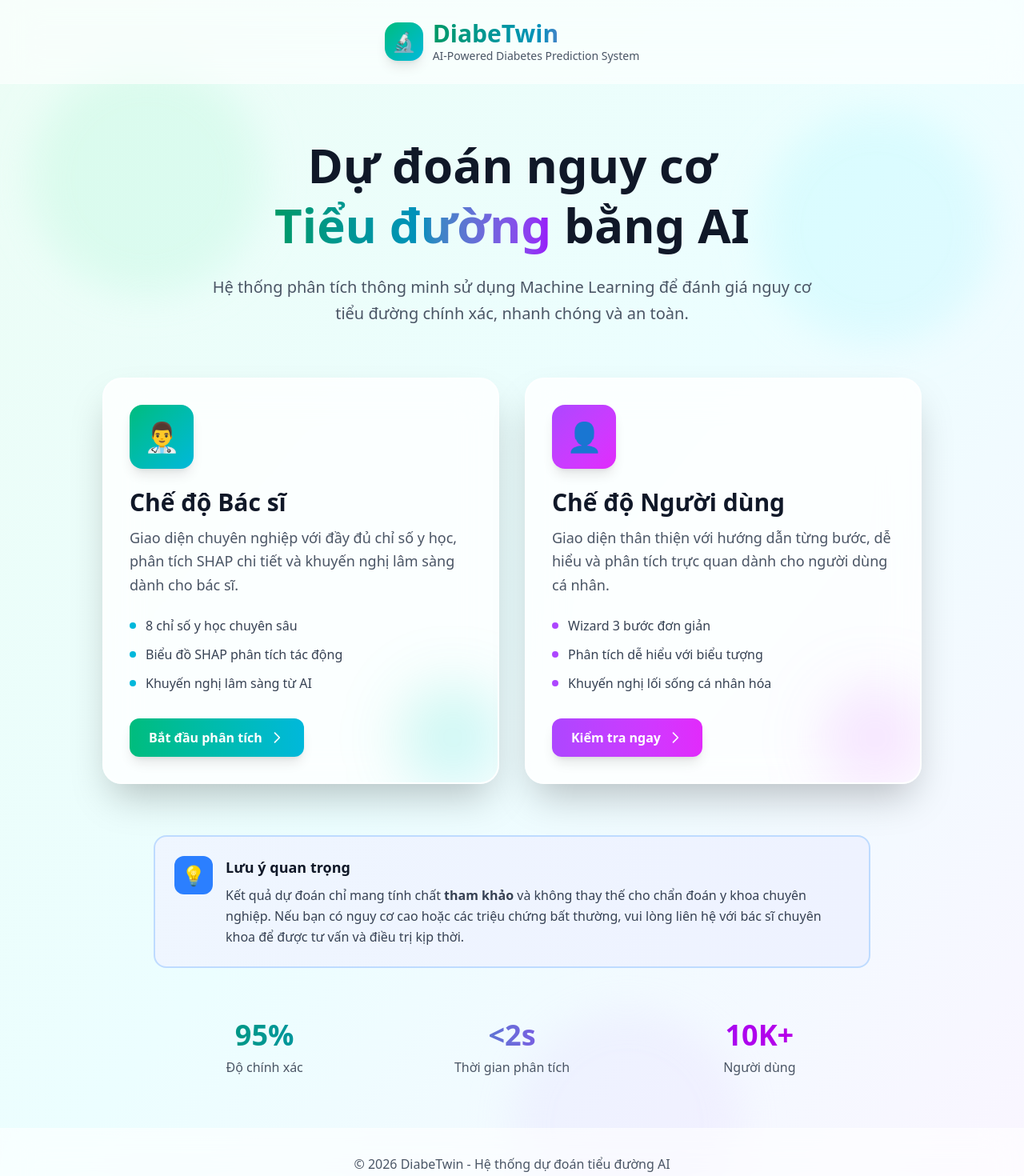
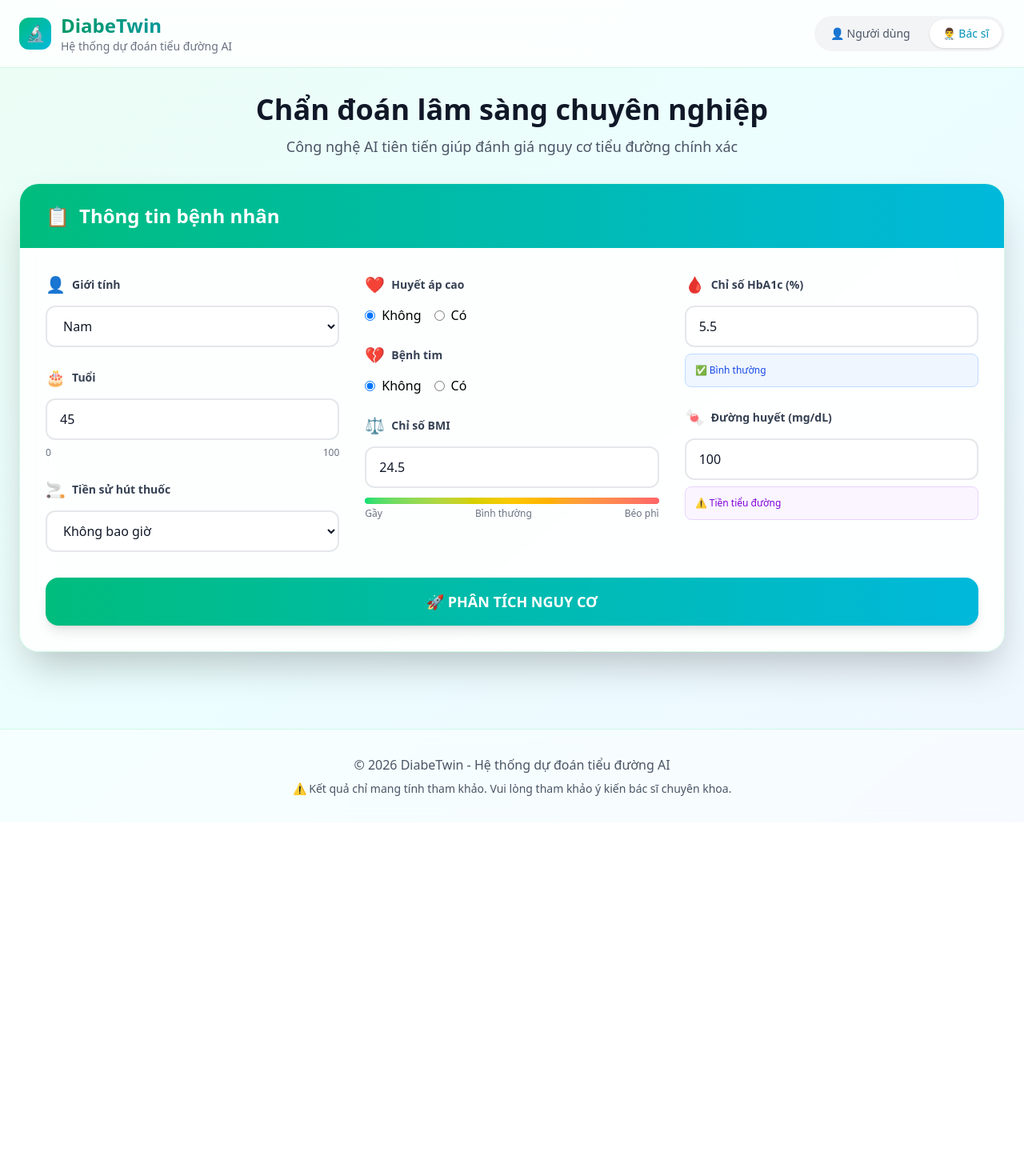
Before and after one commit to ngoquangtrai1903-source/Frontend-AI, a Next.js app: page / in a window 1280 px wide. Shown: the top 1470 px of the page at 80% size. After the commit the page ends 1028 px from the top, so only its background shows below. Built offline with nearby package versions, Linux system fonts and the light colour scheme.

Commit message:
Initial clean commit

```diff
--- a/app/page.tsx
+++ b/app/page.tsx
@@ -1,240 +1,124 @@
 "use client";
 
-import Link from "next/link";
 import { useState } from "react";
+import { ResultsDisplay } from "@/components/ResultsDisplay";
+import { PatientForm } from "@/components/PatientForm";
 
 export default function Home() {
-  const [hoveredCard, setHoveredCard] = useState<"doctor" | "user" | null>(null);
+  const [mode, setMode] = useState<"user" | "doctor">("doctor");
+  const [results, setResults] = useState<any>(null);
+  const [isAnalyzing, setIsAnalyzing] = useState(false);
+
+  const handleAnalyze = async (formData: any) => {
+    setIsAnalyzing(true);
+
+    // Simulate API call - replace with actual backend
+    await new Promise(resolve => setTimeout(resolve, 2000));
+
+    // Mock results
+    const mockResults = {
+      probability: 0.42,
+      conclusion: formData.hba1c > 6.5 ? "DƯƠNG TÍNH" : "ÂM TÍNH",
+      riskLevel: formData.hba1c > 7 ? "high" : formData.hba1c > 5.7 ? "medium" : "low",
+      impacts: [
+        { feature: "HbA1c", impact: formData.hba1c > 6 ? 12.5 : -3.2 },
+        { feature: "Đường huyết", impact: formData.glucose > 120 ? 8.3 : -2.1 },
+        { feature: "BMI", impact: formData.bmi > 25 ? 5.7 : -1.5 },
+        { feature: "Tuổi", impact: formData.age > 50 ? 4.2 : -0.8 },
+        { feature: "Hút thuốc", impact: formData.smoking !== "never" ? 3.8 : -0.5 },
+        { feature: "Huyết áp", impact: formData.hypertension ? 2.9 : -0.3 },
+        { feature: "Bệnh tim", impact: formData.heart_disease ? 2.1 : -0.2 },
+        { feature: "Giới tính", impact: 0.5 }
+      ],
+      aiAdvice: `Dựa trên phân tích của tôi, bệnh nhân có nguy cơ tiểu đường ở mức ${formData.hba1c > 7 ? "cao" : "trung bình"}.
+
+**3 Khuyến nghị quan trọng:**
+
+1. **Kiểm soát HbA1c:** Chỉ số HbA1c hiện tại ${formData.hba1c}% ${formData.hba1c > 6.5 ? "cao hơn ngưỡng bình thường" : "cần theo dõi"}. Nên duy trì chế độ ăn ít đường và tinh bột.
+
+2. **Quản lý cân nặng:** BMI ${formData.bmi} ${formData.bmi > 25 ? "cho thấy thừa cân" : "ở mức tốt"}. Tăng cường hoạt động thể chất 150 phút/tuần.
+
+3. **Theo dõi thường xuyên:** ${formData.hba1c > 6.5 ? "Nên khám kiểm tra mỗi 3 tháng" : "Kiểm tra lại sau 6 tháng"} và duy trì lối sống lành mạnh.`
+    };
+
+    setResults(mockResults);
+    setIsAnalyzing(false);
+  };
 
   return (
-    <div className="min-h-screen bg-gradient-to-br from-emerald-50 via-cyan-50 to-purple-50 relative overflow-hidden">
-      {/* Animated Background Elements */}
-      <div className="absolute inset-0 overflow-hidden pointer-events-none">
-        <div className="absolute top-20 left-10 w-72 h-72 bg-emerald-200 rounded-full mix-blend-multiply filter blur-xl opacity-20 animate-float" />
-        <div className="absolute top-40 right-10 w-72 h-72 bg-cyan-200 rounded-full mix-blend-multiply filter blur-xl opacity-20 animate-float" style={{ animationDelay: "1s" }} />
-        <div className="absolute -bottom-8 left-1/2 w-72 h-72 bg-purple-200 rounded-full mix-blend-multiply filter blur-xl opacity-20 animate-float" style={{ animationDelay: "2s" }} />
-      </div>
+    <div className="min-h-screen bg-gradient-to-br from-emerald-50 via-cyan-50 to-blue-50">
+      {/* Header */}
+      <header className="border-b border-emerald-200/50 bg-white/80 backdrop-blur-xl sticky top-0 z-50">
+        <div className="max-w-7xl mx-auto px-6 py-4">
+          <div className="flex items-center justify-between">
+            <div className="flex items-center gap-3">
+              <div className="w-10 h-10 bg-gradient-to-br from-emerald-500 to-cyan-500 rounded-xl flex items-center justify-center">
+                <span className="text-white text-xl">🔬</span>
+              </div>
+              <div>
+                <h1 className="text-2xl font-bold bg-gradient-to-r from-emerald-600 to-cyan-600 bg-clip-text text-transparent">
+                  DiabeTwin
+                </h1>
+                <p className="text-sm text-gray-500">Hệ thống dự đoán tiểu đường AI</p>
+              </div>
+            </div>
 
-      {/* Header */}
-      <header className="relative z-10 border-b border-white/20 bg-white/60 backdrop-blur-xl">
-        <div className="max-w-7xl mx-auto px-6 py-6">
-          <div className="flex items-center justify-center gap-3">
-            <div className="w-12 h-12 bg-gradient-to-br from-emerald-500 to-cyan-500 rounded-2xl flex items-center justify-center shadow-lg">
-              <span className="text-white text-2xl">🔬</span>
-            </div>
-            <div>
-              <h1 className="text-3xl font-black bg-gradient-to-r from-emerald-600 via-cyan-600 to-purple-600 bg-clip-text text-transparent">
-                DiabeTwin
-              </h1>
-              <p className="text-sm text-gray-600 font-medium">AI-Powered Diabetes Prediction System</p>
+            {/* Mode Toggle */}
+            <div className="flex gap-2 bg-gray-100 rounded-full p-1">
+              <button
+                onClick={() => setMode("user")}
+                className={`px-4 py-2 rounded-full text-sm font-medium transition-all ${
+                  mode === "user"
+                    ? "bg-white text-emerald-600 shadow-sm"
+                    : "text-gray-600 hover:text-gray-900"
+                }`}
+              >
+                👤 Người dùng
+              </button>
+              <button
+                onClick={() => setMode("doctor")}
+                className={`px-4 py-2 rounded-full text-sm font-medium transition-all ${
+                  mode === "doctor"
+                    ? "bg-white text-cyan-600 shadow-sm"
+                    : "text-gray-600 hover:text-gray-900"
+                }`}
+              >
+                👨‍⚕️ Bác sĩ
+              </button>
             </div>
           </div>
         </div>
       </header>
 
       {/* Main Content */}
-      <main className="relative z-10 max-w-7xl mx-auto px-6 py-16">
-        {/* Hero Section */}
-        <div className="text-center mb-16 animate-fadeIn">
-          <h2 className="text-5xl md:text-6xl font-black text-gray-900 mb-6 leading-tight">
-            Dự đoán nguy cơ
-            <br />
-            <span className="bg-gradient-to-r from-emerald-600 via-cyan-600 to-purple-600 bg-clip-text text-transparent">
-              Tiểu đường
-            </span>
-            {" "}bằng AI
+      <main className="max-w-7xl mx-auto px-6 py-8">
+        <div className="mb-8 text-center">
+          <h2 className="text-4xl font-bold text-gray-900 mb-3">
+            {mode === "doctor"
+              ? "Chẩn đoán lâm sàng chuyên nghiệp"
+              : "Kiểm tra nhanh nguy cơ tiểu đường"}
           </h2>
-          <p className="text-xl text-gray-600 max-w-3xl mx-auto leading-relaxed">
-            Hệ thống phân tích thông minh sử dụng Machine Learning để đánh giá nguy cơ tiểu đường
-            chính xác, nhanh chóng và an toàn.
+          <p className="text-gray-600 text-lg">
+            Công nghệ AI tiên tiến giúp đánh giá nguy cơ tiểu đường chính xác
           </p>
         </div>
 
-        {/* Selection Cards */}
-        <div className="grid md:grid-cols-2 gap-8 max-w-5xl mx-auto">
-          {/* Doctor Card */}
-          <Link href="/doctor">
-            <div
-              onMouseEnter={() => setHoveredCard("doctor")}
-              onMouseLeave={() => setHoveredCard(null)}
-              className={`group relative bg-white/80 backdrop-blur-xl rounded-3xl shadow-2xl border-2 transition-all duration-500 cursor-pointer overflow-hidden ${
-                hoveredCard === "doctor"
-                  ? "border-cyan-400 scale-105 shadow-cyan-200/50"
-                  : "border-white/50 hover:border-cyan-300"
-              }`}
-            >
-              {/* Gradient Overlay */}
-              <div className="absolute inset-0 bg-gradient-to-br from-emerald-500/10 via-cyan-500/10 to-blue-500/10 opacity-0 group-hover:opacity-100 transition-opacity duration-500" />
-
-              {/* Content */}
-              <div className="relative p-8">
-                {/* Icon */}
-                <div className={`w-20 h-20 bg-gradient-to-br from-emerald-500 to-cyan-500 rounded-2xl flex items-center justify-center mb-6 shadow-lg transition-transform duration-500 ${
-                  hoveredCard === "doctor" ? "scale-110 rotate-6" : ""
-                }`}>
-                  <span className="text-4xl">👨‍⚕️</span>
-                </div>
-
-                {/* Title */}
-                <h3 className="text-3xl font-bold text-gray-900 mb-3">
-                  Chế độ Bác sĩ
-                </h3>
-                <p className="text-gray-600 text-lg mb-6 leading-relaxed">
-                  Giao diện chuyên nghiệp với đầy đủ chỉ số y học, phân tích SHAP chi tiết
-                  và khuyến nghị lâm sàng dành cho bác sĩ.
-                </p>
-
-                {/* Features */}
-                <ul className="space-y-3 mb-8">
-                  <li className="flex items-center gap-3 text-gray-700">
-                    <span className="w-2 h-2 bg-cyan-500 rounded-full" />
-                    <span>8 chỉ số y học chuyên sâu</span>
-                  </li>
-                  <li className="flex items-center gap-3 text-gray-700">
-                    <span className="w-2 h-2 bg-cyan-500 rounded-full" />
-                    <span>Biểu đồ SHAP phân tích tác động</span>
-                  </li>
-                  <li className="flex items-center gap-3 text-gray-700">
-                    <span className="w-2 h-2 bg-cyan-500 rounded-full" />
-                    <span>Khuyến nghị lâm sàng từ AI</span>
-                  </li>
-                </ul>
-
-                {/* Button */}
-                <div className={`inline-flex items-center gap-2 px-6 py-3 bg-gradient-to-r from-emerald-500 to-cyan-500 text-white font-bold rounded-xl shadow-lg transition-all duration-300 ${
-                  hoveredCard === "doctor" ? "translate-x-2" : ""
-                }`}>
-                  <span>Bắt đầu phân tích</span>
-                  <svg className="w-5 h-5" fill="none" stroke="currentColor" viewBox="0 0 24 24">
-                    <path strokeLinecap="round" strokeLinejoin="round" strokeWidth={2} d="M9 5l7 7-7 7" />
-                  </svg>
-                </div>
-              </div>
-
-              {/* Decorative Element */}
-              <div className="absolute -bottom-2 -right-2 w-32 h-32 bg-gradient-to-br from-emerald-400/20 to-cyan-400/20 rounded-full blur-2xl group-hover:scale-150 transition-transform duration-500" />
-            </div>
-          </Link>
-
-          {/* User Card */}
-          <Link href="/user-prediction">
-            <div
-              onMouseEnter={() => setHoveredCard("user")}
-              onMouseLeave={() => setHoveredCard(null)}
-              className={`group relative bg-white/80 backdrop-blur-xl rounded-3xl shadow-2xl border-2 transition-all duration-500 cursor-pointer overflow-hidden ${
-                hoveredCard === "user"
-                  ? "border-purple-400 scale-105 shadow-purple-200/50"
-                  : "border-white/50 hover:border-purple-300"
-              }`}
-            >
-              {/* Gradient Overlay */}
-              <div className="absolute inset-0 bg-gradient-to-br from-purple-500/10 via-fuchsia-500/10 to-pink-500/10 opacity-0 group-hover:opacity-100 transition-opacity duration-500" />
-
-              {/* Content */}
-              <div className="relative p-8">
-                {/* Icon */}
-                <div className={`w-20 h-20 bg-gradient-to-br from-purple-500 to-fuchsia-500 rounded-2xl flex items-center justify-center mb-6 shadow-lg transition-transform duration-500 ${
-                  hoveredCard === "user" ? "scale-110 rotate-6" : ""
-                }`}>
-                  <span className="text-4xl">👤</span>
-                </div>
-
-                {/* Title */}
-                <h3 className="text-3xl font-bold text-gray-900 mb-3">
-                  Chế độ Người dùng
-                </h3>
-                <p className="text-gray-600 text-lg mb-6 leading-relaxed">
-                  Giao diện thân thiện với hướng dẫn từng bước, dễ hiểu và phân tích
-                  trực quan dành cho người dùng cá nhân.
-                </p>
-
-                {/* Features */}
-                <ul className="space-y-3 mb-8">
-                  <li className="flex items-center gap-3 text-gray-700">
-                    <span className="w-2 h-2 bg-purple-500 rounded-full" />
-                    <span>Wizard 3 bước đơn giản</span>
-                  </li>
-                  <li className="flex items-center gap-3 text-gray-700">
-                    <span className="w-2 h-2 bg-purple-500 rounded-full" />
-                    <span>Phân tích dễ hiểu với biểu tượng</span>
-                  </li>
-                  <li className="flex items-center gap-3 text-gray-700">
-                    <span className="w-2 h-2 bg-purple-500 rounded-full" />
-                    <span>Khuyến nghị lối sống cá nhân hóa</span>
-                  </li>
-                </ul>
-
-                {/* Button */}
-                <div className={`inline-flex items-center gap-2 px-6 py-3 bg-gradient-to-r from-purple-500 to-fuchsia-500 text-white font-bold rounded-xl shadow-lg transition-all duration-300 ${
-                  hoveredCard === "user" ? "translate-x-2" : ""
-                }`}>
-                  <span>Kiểm tra ngay</span>
-                  <svg className="w-5 h-5" fill="none" stroke="currentColor" viewBox="0 0 24 24">
-                    <path strokeLinecap="round" strokeLinejoin="round" strokeWidth={2} d="M9 5l7 7-7 7" />
-                  </svg>
-                </div>
-              </div>
-
-              {/* Decorative Element */}
-              <div className="absolute -bottom-2 -right-2 w-32 h-32 bg-gradient-to-br from-purple-400/20 to-fuchsia-400/20 rounded-full blur-2xl group-hover:scale-150 transition-transform duration-500" />
-            </div>
-          </Link>
-        </div>
-
-        {/* Info Banner */}
-        <div className="mt-16 max-w-4xl mx-auto">
-          <div className="bg-gradient-to-r from-blue-50 to-indigo-50 border-2 border-blue-200 rounded-2xl p-6 backdrop-blur-sm">
-            <div className="flex items-start gap-4">
-              <div className="flex-shrink-0">
-                <div className="w-12 h-12 bg-blue-500 rounded-xl flex items-center justify-center">
-                  <span className="text-2xl">💡</span>
-                </div>
-              </div>
-              <div>
-                <h4 className="text-lg font-bold text-gray-900 mb-2">
-                  Lưu ý quan trọng
-                </h4>
-                <p className="text-gray-700 leading-relaxed">
-                  Kết quả dự đoán chỉ mang tính chất <strong>tham khảo</strong> và không thay thế cho
-                  chẩn đoán y khoa chuyên nghiệp. Nếu bạn có nguy cơ cao hoặc các triệu chứng bất thường,
-                  vui lòng liên hệ với bác sĩ chuyên khoa để được tư vấn và điều trị kịp thời.
-                </p>
-              </div>
-            </div>
-          </div>
-        </div>
-
-        {/* Stats Section */}
-        <div className="mt-16 grid grid-cols-3 gap-8 max-w-4xl mx-auto">
-          <div className="text-center">
-            <div className="text-4xl font-black bg-gradient-to-r from-emerald-600 to-cyan-600 bg-clip-text text-transparent mb-2">
-              95%
-            </div>
-            <div className="text-gray-600 font-medium">Độ chính xác</div>
-          </div>
-          <div className="text-center">
-            <div className="text-4xl font-black bg-gradient-to-r from-cyan-600 to-purple-600 bg-clip-text text-transparent mb-2">
-              &lt;2s
-            </div>
-            <div className="text-gray-600 font-medium">Thời gian phân tích</div>
-          </div>
-          <div className="text-center">
-            <div className="text-4xl font-black bg-gradient-to-r from-purple-600 to-fuchsia-600 bg-clip-text text-transparent mb-2">
-              10K+
-            </div>
-            <div className="text-gray-600 font-medium">Người dùng</div>
-          </div>
-        </div>
+        {!results ? (
+          <PatientForm onSubmit={handleAnalyze} isLoading={isAnalyzing} />
+        ) : (
+          <ResultsDisplay
+            results={results}
+            onReset={() => setResults(null)}
+          />
+        )}
       </main>
 
       {/* Footer */}
-      <footer className="relative z-10 mt-auto border-t border-white/20 bg-white/60 backdrop-blur-xl">
-        <div className="max-w-7xl mx-auto px-6 py-8 text-center">
-          <p className="text-gray-600 font-medium">
-            © 2026 DiabeTwin - Hệ thống dự đoán tiểu đường AI
-          </p>
-          <p className="text-sm text-gray-500 mt-2">
-            Phát triển bởi Claude AI với ❤️
+      <footer className="mt-16 border-t border-emerald-200/50 bg-white/50 backdrop-blur-sm">
+        <div className="max-w-7xl mx-auto px-6 py-8 text-center text-gray-600">
+          <p>© 2026 DiabeTwin - Hệ thống dự đoán tiểu đường AI</p>
+          <p className="text-sm mt-2">
+            ⚠️ Kết quả chỉ mang tính tham khảo. Vui lòng tham khảo ý kiến bác sĩ chuyên khoa.
           </p>
         </div>
       </footer>
```
